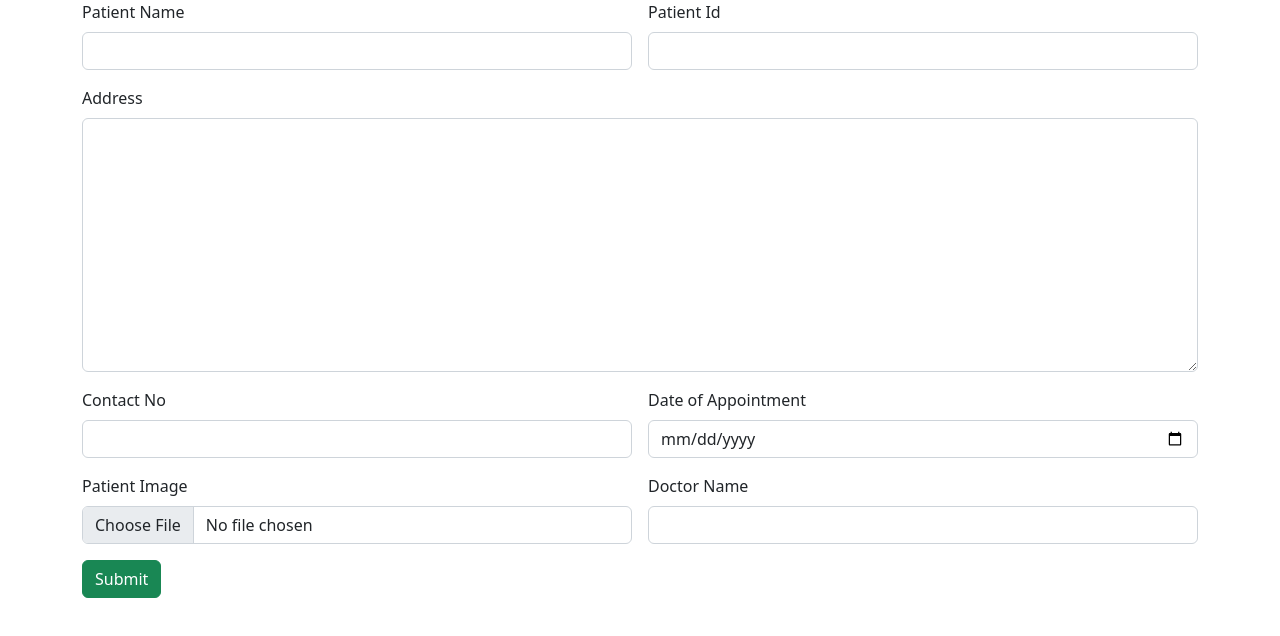
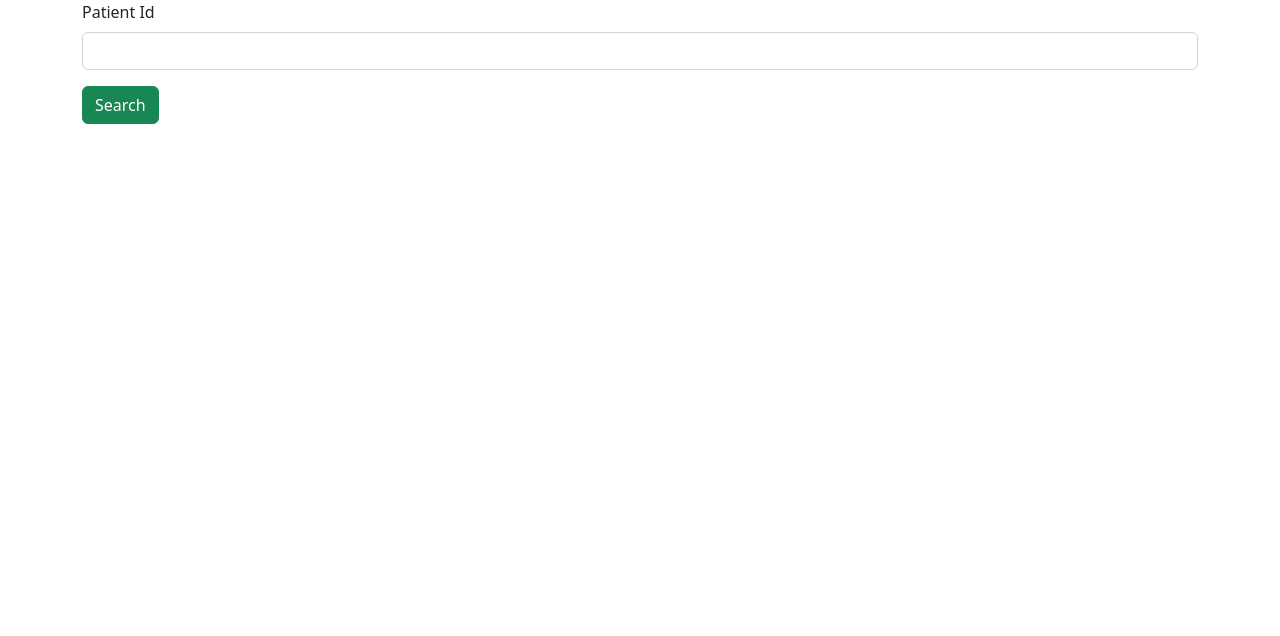
Before and after one commit to AbrahamJerinJohn1998/angularHospitalApp, an Angular app: page / in a window 1280 px wide. Shown: the top 636 px of the page. Built offline with nearby package versions, Linux system fonts and the light colour scheme.

Commit message:
Patient search

```diff
--- a/src/app/app.component.html
+++ b/src/app/app.component.html
@@ -1,2 +1,3 @@
-<app-patient-entry></app-patient-entry>
+
+<app-patient-search></app-patient-search>
 <router-outlet></router-outlet>
--- a/src/app/app.module.ts
+++ b/src/app/app.module.ts
@@ -4,11 +4,13 @@
 import { AppRoutingModule } from './app-routing.module';
 import { AppComponent } from './app.component';
 import { PatientEntryComponent } from './patient-entry/patient-entry.component';
+import { PatientSearchComponent } from './patient-search/patient-search.component';
 
 @NgModule({
   declarations: [
     AppComponent,
-    PatientEntryComponent
+    PatientEntryComponent,
+    PatientSearchComponent
   ],
   imports: [
     BrowserModule,
--- /dev/null
+++ b/src/app/patient-search/patient-search.component.html
@@ -0,0 +1,15 @@
+<div class="container">
+    <div class="row">
+        <div class="col col-12 col-sm-12 col-md-12 col-lg-12 col-xl-12 col-xxl-12">
+            <div class="row g-3">
+                <div class="col col-12 col-sm-12 col-md-12 col-lg-12 col-xl-12 col-xxl-12">
+                    <label for="" class="form-label">Patient Id</label>
+                    <input type="text" class="form-control">
+                </div>
+                <div class="col col-12 col-sm-12 col-md-12 col-lg-12 col-xl-12 col-xxl-12">
+                    <button class="btn btn-success">Search</button>
+                </div>
+            </div>
+        </div>
+    </div>
+</div>
```
Also changed, not shown: src/app/patient-search/patient-search.component.ts (added, +10 -0 lines), src/app/patient-search/patient-search.component.css (added).
